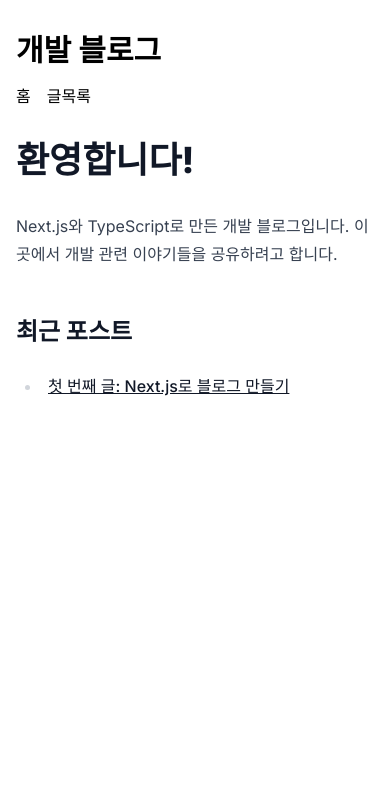
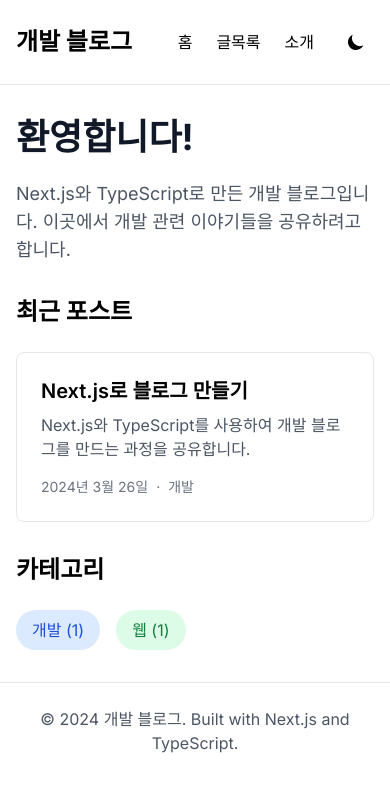
Before and after one commit to jumokcom/jumokcom.github.io, a Next.js app: page / in a window 390 px wide. Shown: the top 792 px of the page. Built offline with nearby package versions, Linux system fonts and the light colour scheme.

Commit message:
디자인 개선: 다크모드 및 반응형 레이아웃 추가

```diff
--- a/src/app/layout.tsx
+++ b/src/app/layout.tsx
@@ -1,12 +1,14 @@
 import type { Metadata } from "next";
 import { Inter } from "next/font/google";
 import "./globals.css";
+import { ThemeProvider } from "./theme-provider";
+import ThemeToggle from "@/components/ThemeToggle";
 
 const inter = Inter({ subsets: ["latin"] });
 
 export const metadata: Metadata = {
   title: "개발 블로그",
-  description: "Next.js로 만든 개발 블로그입니다.",
+  description: "Next.js와 TypeScript로 만든 개발 블로그입니다.",
 };
 
 export default function RootLayout({
@@ -15,20 +17,46 @@ export default function RootLayout({
   children: React.ReactNode;
 }>) {
   return (
-    <html lang="ko">
-      <body className={inter.className}>
-        <main className="max-w-4xl mx-auto px-4 py-8">
-          <header className="mb-8">
-            <h1 className="text-3xl font-bold">개발 블로그</h1>
-            <nav className="mt-4">
-              <ul className="flex space-x-4">
-                <li><a href="/" className="hover:text-blue-500">홈</a></li>
-                <li><a href="/posts" className="hover:text-blue-500">글목록</a></li>
-              </ul>
-            </nav>
+    <html lang="ko" className="dark:bg-gray-900">
+      <body className={`${inter.className} dark:text-gray-100`}>
+        <ThemeProvider />
+        <div className="min-h-screen">
+          <header className="border-b dark:border-gray-700">
+            <div className="max-w-4xl mx-auto px-4 py-6">
+              <nav className="flex items-center justify-between">
+                <a href="/" className="text-2xl font-bold hover:text-blue-600 dark:hover:text-blue-400">
+                  개발 블로그
+                </a>
+                <div className="flex items-center space-x-6">
+                  <ul className="flex space-x-6">
+                    <li>
+                      <a href="/" className="hover:text-blue-600 dark:hover:text-blue-400">홈</a>
+                    </li>
+                    <li>
+                      <a href="/posts" className="hover:text-blue-600 dark:hover:text-blue-400">글목록</a>
+                    </li>
+                    <li>
+                      <a href="/about" className="hover:text-blue-600 dark:hover:text-blue-400">소개</a>
+                    </li>
+                  </ul>
+                  <ThemeToggle />
+                </div>
+              </nav>
+            </div>
           </header>
-          {children}
-        </main>
+
+          <main className="max-w-4xl mx-auto px-4 py-8">
+            {children}
+          </main>
+
+          <footer className="border-t dark:border-gray-700 mt-auto">
+            <div className="max-w-4xl mx-auto px-4 py-6">
+              <p className="text-center text-gray-600 dark:text-gray-400">
+                © 2024 개발 블로그. Built with Next.js and TypeScript.
+              </p>
+            </div>
+          </footer>
+        </div>
       </body>
     </html>
   );
--- a/src/app/page.tsx
+++ b/src/app/page.tsx
@@ -1,17 +1,50 @@
 export default function Home() {
   return (
-    <div className="prose lg:prose-xl">
-      <h1>환영합니다!</h1>
-      <p>
-        Next.js와 TypeScript로 만든 개발 블로그입니다.
-        이곳에서 개발 관련 이야기들을 공유하려고 합니다.
-      </p>
-      <h2>최근 포스트</h2>
-      <ul>
-        <li>
-          <a href="/posts/first-post">첫 번째 글: Next.js로 블로그 만들기</a>
-        </li>
-      </ul>
+    <div className="space-y-8">
+      <section className="prose dark:prose-invert lg:prose-xl">
+        <h1 className="text-4xl font-bold mb-4">환영합니다!</h1>
+        <p className="text-lg text-gray-600 dark:text-gray-300">
+          Next.js와 TypeScript로 만든 개발 블로그입니다.
+          이곳에서 개발 관련 이야기들을 공유하려고 합니다.
+        </p>
+      </section>
+
+      <section className="mt-12">
+        <h2 className="text-2xl font-bold mb-6">최근 포스트</h2>
+        <div className="grid gap-6 md:grid-cols-2">
+          <article className="rounded-lg border dark:border-gray-700 p-6 hover:shadow-lg transition-shadow">
+            <h3 className="text-xl font-semibold mb-2">
+              <a href="/posts/first-post" className="hover:text-blue-600 dark:hover:text-blue-400">
+                Next.js로 블로그 만들기
+              </a>
+            </h3>
+            <p className="text-gray-600 dark:text-gray-300 mb-4">
+              Next.js와 TypeScript를 사용하여 개발 블로그를 만드는 과정을 공유합니다.
+            </p>
+            <div className="flex items-center text-sm text-gray-500 dark:text-gray-400">
+              <span>2024년 3월 26일</span>
+              <span className="mx-2">·</span>
+              <span>개발</span>
+            </div>
+          </article>
+        </div>
+      </section>
+
+      <section className="mt-12">
+        <h2 className="text-2xl font-bold mb-6">카테고리</h2>
+        <div className="flex flex-wrap gap-4">
+          <a href="/category/development"
+             className="px-4 py-2 rounded-full bg-blue-100 dark:bg-blue-900 text-blue-700 dark:text-blue-100
+                      hover:bg-blue-200 dark:hover:bg-blue-800 transition-colors">
+            개발 (1)
+          </a>
+          <a href="/category/web"
+             className="px-4 py-2 rounded-full bg-green-100 dark:bg-green-900 text-green-700 dark:text-green-100
+                      hover:bg-green-200 dark:hover:bg-green-800 transition-colors">
+            웹 (1)
+          </a>
+        </div>
+      </section>
     </div>
   );
 }
--- /dev/null
+++ b/src/app/theme-provider.tsx
@@ -0,0 +1,16 @@
+'use client';
+
+import { useEffect } from 'react';
+
+export function ThemeProvider() {
+  useEffect(() => {
+    const theme = localStorage.getItem('theme') ||
+      (window.matchMedia('(prefers-color-scheme: dark)').matches ? 'dark' : 'light');
+
+    if (theme === 'dark') {
+      document.documentElement.classList.add('dark');
+    }
+  }, []);
+
+  return null;
+}
--- /dev/null
+++ b/src/components/ThemeToggle.tsx
@@ -0,0 +1,42 @@
+'use client';
+
+import { useEffect, useState } from 'react';
+
+export default function ThemeToggle() {
+  const [isDark, setIsDark] = useState(false);
+
+  useEffect(() => {
+    if (typeof window !== 'undefined') {
+      setIsDark(document.documentElement.classList.contains('dark'));
+    }
+  }, []);
+
+  const toggleTheme = () => {
+    const newTheme = !isDark;
+    setIsDark(newTheme);
+    document.documentElement.classList.toggle('dark');
+    localStorage.setItem('theme', newTheme ? 'dark' : 'light');
+  };
+
+  return (
+    <button
+      onClick={toggleTheme}
+      className="p-2 rounded-lg hover:bg-gray-100 dark:hover:bg-gray-800"
+      aria-label="테마 변경"
+    >
+      {isDark ? (
+        <svg className="w-5 h-5" fill="currentColor" viewBox="0 0 20 20">
+          <path
+            fillRule="evenodd"
+            d="M10 2a1 1 0 011 1v1a1 1 0 11-2 0V3a1 1 0 011-1zm4 8a4 4 0 11-8 0 4 4 0 018 0zm-.464 4.95l.707.707a1 1 0 001.414-1.414l-.707-.707a1 1 0 00-1.414 1.414zm2.12-10.607a1 1 0 010 1.414l-.706.707a1 1 0 11-1.414-1.414l.707-.707a1 1 0 011.414 0zM17 11a1 1 0 100-2h-1a1 1 0 100 2h1zm-7 4a1 1 0 011 1v1a1 1 0 11-2 0v-1a1 1 0 011-1zM5.05 6.464A1 1 0 106.465 5.05l-.708-.707a1 1 0 00-1.414 1.414l.707.707zm1.414 8.486l-.707.707a1 1 0 01-1.414-1.414l.707-.707a1 1 0 011.414 1.414zM4 11a1 1 0 100-2H3a1 1 0 000 2h1z"
+            clipRule="evenodd"
+          />
+        </svg>
+      ) : (
+        <svg className="w-5 h-5" fill="currentColor" viewBox="0 0 20 20">
+          <path d="M17.293 13.293A8 8 0 016.707 2.707a8.001 8.001 0 1010.586 10.586z" />
+        </svg>
+      )}
+    </button>
+  );
+}
```
